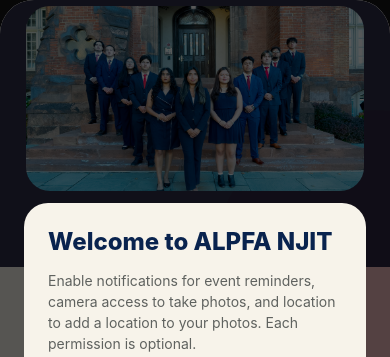
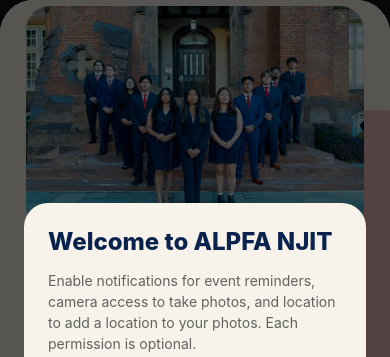
Before and after one commit to AnabhayanA/alpfa-njit-app, a React Native app: screen /About in a window 390 px wide. Shown: the top 357 px of the page. Built offline with nearby package versions, Linux system fonts and the light colour scheme; no server answers.

Commit message:
Remove About navy hero and open group photo

```diff
--- a/screens/AboutScreen.tsx
+++ b/screens/AboutScreen.tsx
@@ -84,7 +84,7 @@
         scrollEventThrottle={16}
       >
         <View style={[styles.hero, { paddingTop: insets.top + (responsive.isSmallPhone ? 4 : 6), paddingBottom: responsive.isSmallPhone ? 10 : 12, marginHorizontal: -responsive.horizontalPadding, paddingHorizontal: responsive.horizontalPadding + 10 }]}>
-          <View style={[styles.heroImageFrame, { height: responsive.isSmallPhone ? 170 : 185, borderRadius: responsive.isSmallPhone ? 20 : 24 }]}>
+          <View style={[styles.heroImageFrame, { height: responsive.isSmallPhone ? 205 : 225, borderRadius: responsive.isSmallPhone ? 20 : 24 }]}>
             <Image
               source={require('../assets/images/Alpfa-Eboard Group-pic.jpg')}
               style={styles.heroImage}
@@ -297,7 +297,7 @@
     paddingBottom: 40,
   },
   hero: {
-    backgroundColor: 'rgba(15,16,46,0.86)',
+    backgroundColor: 'transparent',
     alignItems: 'center',
     paddingHorizontal: 20,
   },
@@ -313,13 +313,13 @@
     overflow: 'hidden',
   },
   title: {
-    color: '#FFFFFF',
+    color: colors.textPrimary,
     fontSize: 28,
     fontWeight: '900',
     marginTop: 12,
   },
   subtitle: {
-    color: 'rgba(255,255,255,0.6)',
+    color: colors.textSecondary,
     fontSize: 11,
     marginTop: 4,
     textAlign: 'center',
```
